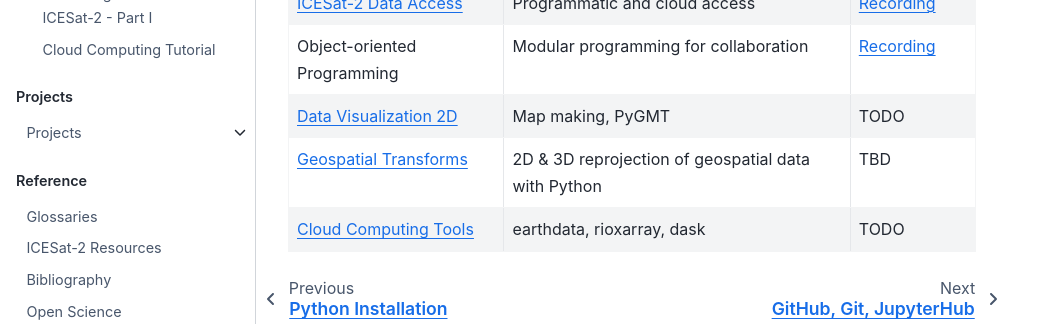
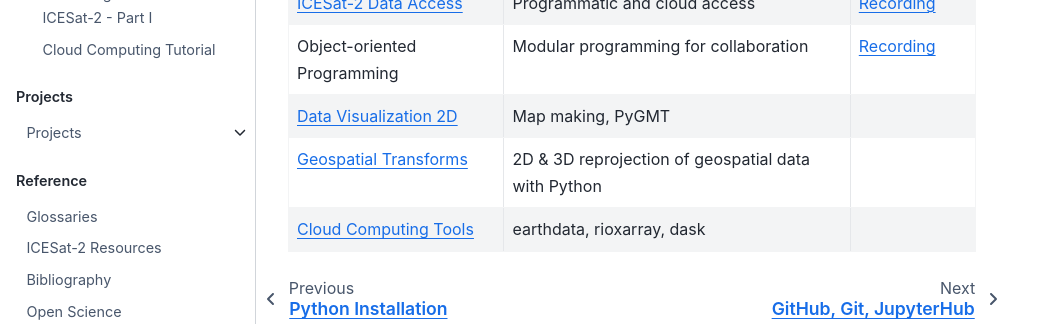
Before and after one commit to ICESAT-2HackWeek/website2022, a Jupyter Book: the page built from book/tutorials/index.md, in a window 1280 px wide and 942 px high. Shown: the part 533-857 px from the top of the window, without its empty margins (0-1044 px from the left). Built offline with Jupyter Book 1.0.4 settings and Sphinx 7.4.7 and the Sphinx Book theme 1.1.4, drawn with Linux system fonts in a browser that asks for light colours; pages that are not in the unit, such as notebooks, are missing from menus.

Commit message:
Tutorial Index - Remove empty recording links

```diff
--- a/book/tutorials/index.md
+++ b/book/tutorials/index.md
@@ -17,6 +17,6 @@ All live tutorial recordings available via UW eScience [YouTube Playlist](https:
 | [About ICESat-2 Data](./DataProducts/DataProducts.ipynb) | Standard products purpose and access |  [Recording](https://youtu.be/pL9psogF_LQ) |
 | [ICESat-2 Data Access](./data_access/data_access_1_intro.ipynb) | Programmatic and cloud access | [Recording](https://youtu.be/UpXGZLlO76w) |
 | Object-oriented Programming | Modular programming for collaboration | [Recording](https://youtu.be/dhLkCX0OWYs) |
-| [Data Visualization 2D](./DataVisualization/dataviz2d.py) | Map making, PyGMT | TODO |
-| [Geospatial Transforms](./geospatial/geospatial-intro.ipynb) | 2D & 3D reprojection of geospatial data with Python |  TBD |
-| [Cloud Computing Tools](./cloud-computing/cloud-computing-tutorial.ipynb) | earthdata, rioxarray, dask |  TODO |
+| [Data Visualization 2D](./DataVisualization/dataviz2d.py) | Map making, PyGMT |  |
+| [Geospatial Transforms](./geospatial/geospatial-intro.ipynb) | 2D & 3D reprojection of geospatial data with Python |  |
+| [Cloud Computing Tools](./cloud-computing/cloud-computing-tutorial.ipynb) | earthdata, rioxarray, dask |  |
```
